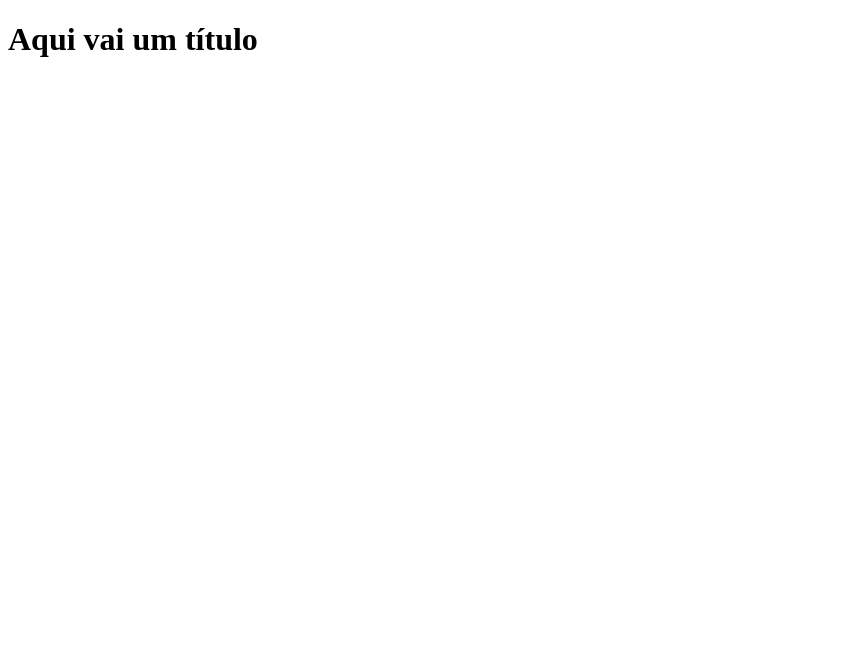
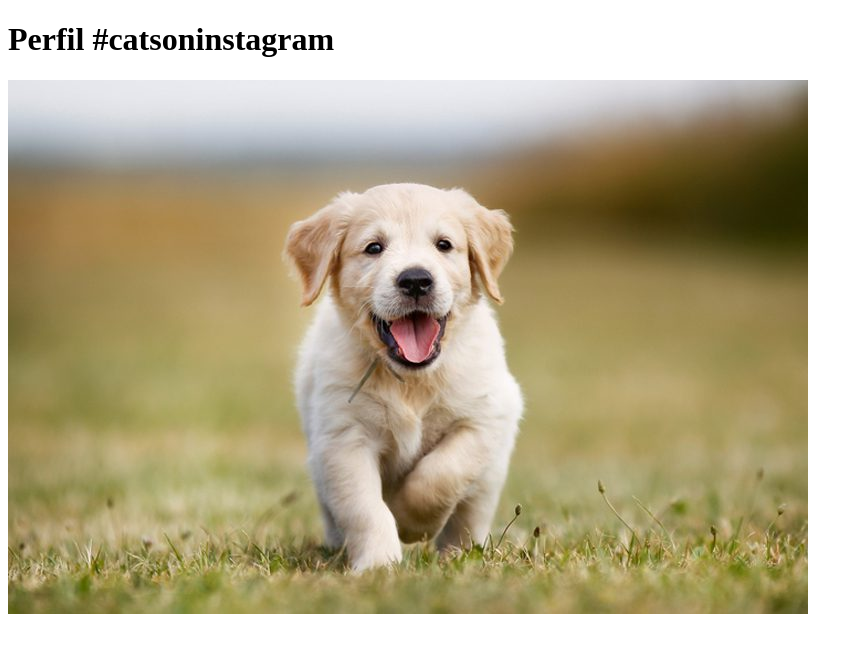
Before and after one commit to brunoferrots/PatricaDescomplica, a plain HTML site: page src/index.html in a window 1280 px wide. Shown: the whole page, without its empty margins (0-863 px from the left). Drawn offline with Linux system fonts and the light colour scheme.

Commit message:
adicionando imagem de cachorro e mudando o texto da página

```diff
--- a/src/index.html
+++ b/src/index.html
@@ -5,6 +5,7 @@
     <title>Título da Página</title>
 </head>
 <body>
-    <h1>Aqui vai um título</h1>
+    <h1>Perfil #catsoninstagram</h1>
+    <img src="nomes-de-cachorro.jpg">
 </body>
 </html>
```
Also changed, not shown: src/nomes-de-cachorro.jpg (added).
